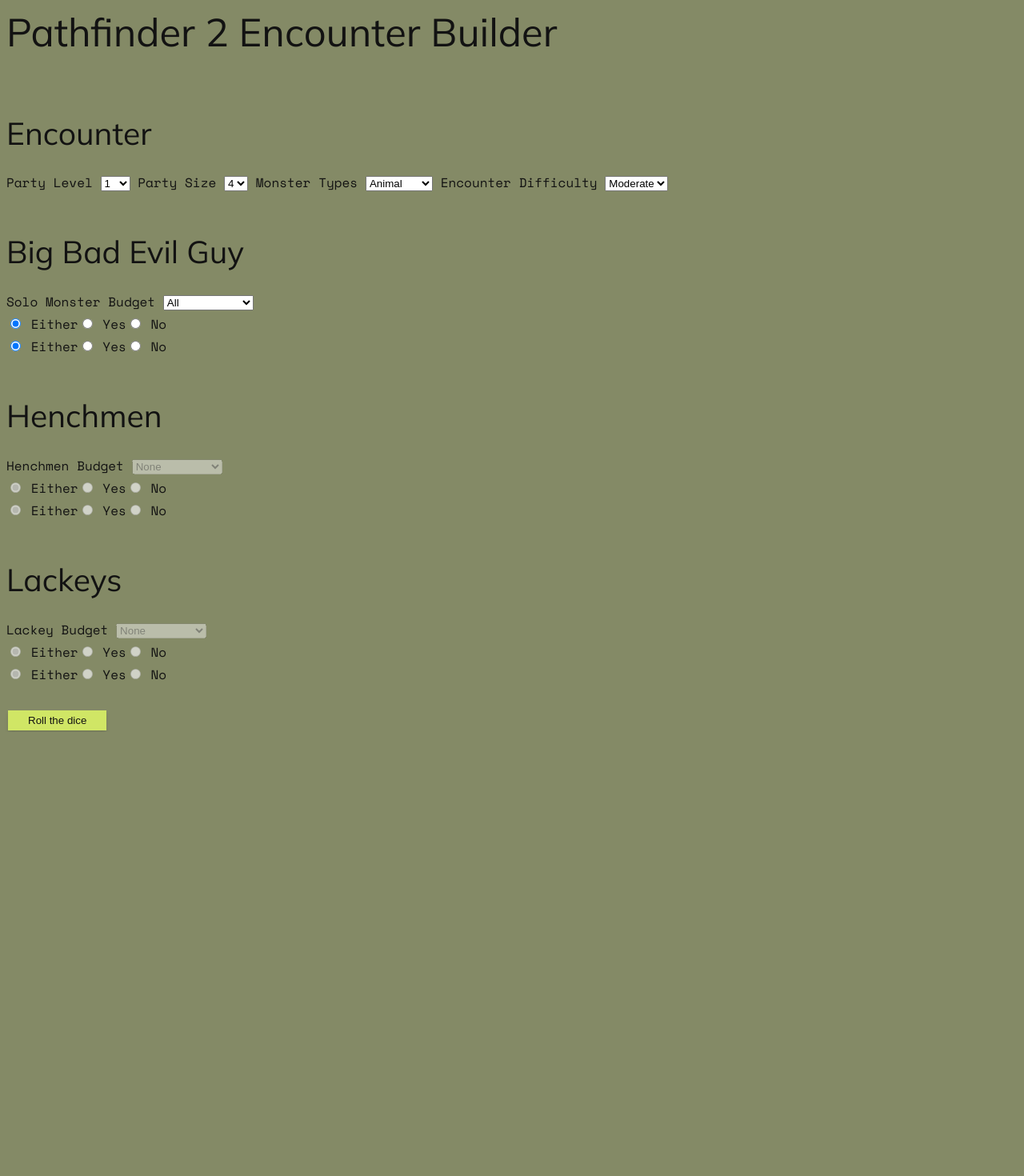
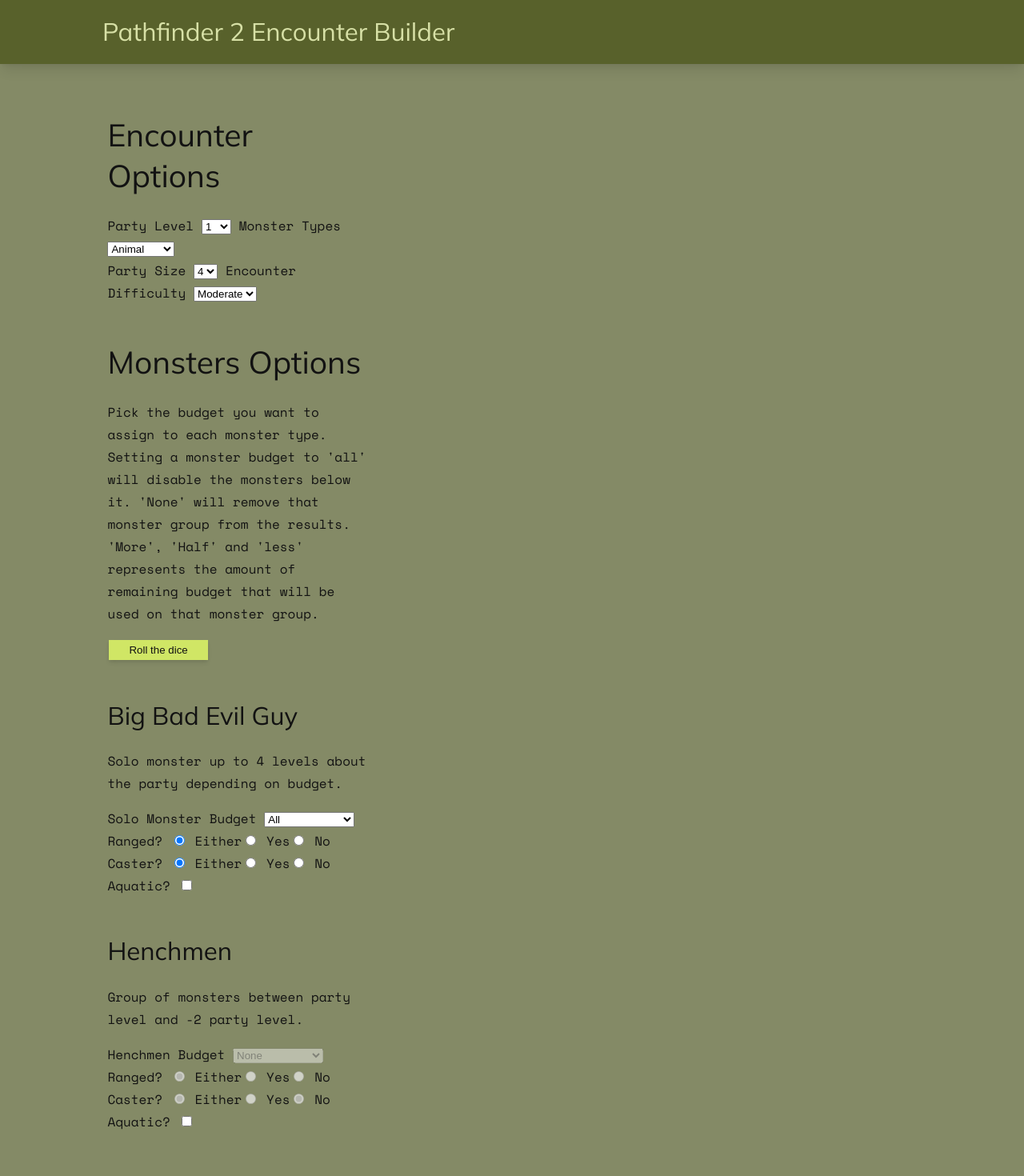
Before and after one commit to Naokotani/encounter-builder, a SvelteKit app in the folder frontend/: page / in a window 1280 px wide. Shown: the top 1470 px of the page at 80% size. Before the commit the page ends 915 px from the top, so only its background shows below. Built offline with nearby package versions, Linux system fonts and the light colour scheme; a web font is replaced by a local one.

Commit message:
Added styles and refactored into component scoped styles

```diff
--- a/frontend/src/lib/components/Monster.svelte
+++ b/frontend/src/lib/components/Monster.svelte
@@ -18,3 +18,21 @@
 	<li>alignment: {alignment}</li>
 	<li>type: {type}</li>
 </ul>
+
+<style>
+	h2 {
+		font-size: var(--h3);
+		margin: 0;
+		border-bottom: var(--line);
+	}
+
+	h3 {
+		margin: 0;
+		font-size: var(--h4);
+	}
+
+	a {
+		text-decoration: none;
+		color: var(--anchorColor);
+	}
+</style>
--- a/frontend/src/lib/components/Radio.svelte
+++ b/frontend/src/lib/components/Radio.svelte
@@ -19,6 +19,7 @@
 </script>
 
 <div role="radiogroup" >
+	<label for={type + options[0].value}>{type}</label>
   {#each options as {value, label}}
     <input
       class="sr-only"
--- a/frontend/src/routes/+layout.svelte
+++ b/frontend/src/routes/+layout.svelte
@@ -2,4 +2,58 @@
   import '../styles.css';
 </script>
 
-<slot />
+<div class="layout">
+	<nav>
+		<h1>Pathfinder 2 Encounter Builder</h1>
+	</nav>
+	<slot />
+</div>
+
+<style>
+	.layout {
+		padding: 1rem var(--containerPadding);
+		min-height: calc(100vh - var(--footerHeight));
+		margin-top: var(--headerHeight);
+	}
+
+nav a {
+  color: var(--headerText);
+  text-decoration: none;
+  font-size: var(--h5);
+}
+
+nav h1 {
+  color: var(--headerText);
+  font-size: var(--h3);
+  margin: 0;
+}
+
+nav li {
+	display: inline;
+}
+
+nav li + li {
+	margin-left: 1rem;
+}
+
+nav {
+  background: var(--darkGreen);
+  position: fixed;
+  top: 0;
+  left: 0;
+  right: 0;
+  width: 100%;
+  height: var(--headerHeight);
+  display: flex;
+  justify-content: space-between;
+  align-items: center;
+  z-index: 10;
+  -webkit-transition: all 500ms ease;
+  -moz-transition: all 500ms ease;
+  -o-transition: all 500ms ease;
+  transition: all 500ms ease;
+  box-shadow: var(--level-3);
+  padding: 0 var(--containerPadding) 0 var(--containerPadding);
+  box-sizing: border-box;
+}
+</style>
--- a/frontend/src/routes/+page.svelte
+++ b/frontend/src/routes/+page.svelte
@@ -98,8 +98,8 @@
 			party_size: formData.party_size,
 			monster_types: formData.monster_types,
 			budget: bbeg.budget,
-			is_caster: formData.bbeg_caster.toLowerCase(),
-			is_ranged: formData.bbeg_ranged.toLowerCase(),
+			is_caster: formData.bbeg.caster.toLowerCase(),
+			is_ranged: formData.bbeg.ranged.toLowerCase(),
 		});
 
 		const response = await fetch(`/monster?${params.toString()}`);
@@ -112,8 +112,8 @@
 			party_size: formData.party_size,
 			monster_types: formData.monster_types,
 			budget: hench.budget,
-			is_caster: formData.hench_caster.toLowerCase(),
-			is_ranged: formData.hench_ranged.toLowerCase(),
+			is_caster: formData.hench.caster.toLowerCase(),
+			is_ranged: formData.hench.ranged.toLowerCase(),
 		});
 
 		const response = await fetch(`/monster?${params.toString()}`);
@@ -126,8 +126,8 @@
 			party_size: formData.party_size,
 			monster_types: formData.monster_types,
 			budget: lackey.budget,
-			is_caster: formData.lackey_caster.toLowerCase(),
-			is_ranged: formData.lackey_ranged.toLowerCase(),
+			is_caster: formData.lackey.caster.toLowerCase(),
+			is_ranged: formData.lackey.ranged.toLowerCase(),
 		});
 
 		const response = await fetch(`/monster?${params.toString()}`);
@@ -178,12 +178,13 @@
 		type: "",
 	}
 </script>
-
-<h1>Pathfinder 2 Encounter Builder</h1>
+<div class="grid aside-left">
+	<div class="form">
 		<Form formData={formData} submit={handleSubmit} />
-
-<div style="float:right">
+	</div>
+	<div class="cards">
 		{#if bbeg_number !== 0}
+			<div class="card">
 				<Monster
 					url={bbeg.url}
 					level={bbeg.level}
@@ -194,9 +195,11 @@
 					type={bbeg.monster_type}
 					/>
 				<button on:click={newBbeg}>New Monster</button>
+			</div>
 		{/if}
 
 {#if hench_number !== 0}
+	<div class="card">
 		<Monster
 			url={hench.url}
 			name={hench.name}
@@ -207,9 +210,11 @@
 			type={hench.monster_type}
 			/>
 		<button on:click={newHench}>New Monster</button>
+	</div>
 {/if}
 
 {#if lackey_number !== 0}
+	<div class="card">
 		<Monster
 			url={lackey.url}
 			name={lackey.name}
@@ -220,5 +225,27 @@
 			type={lackey.monster_type}
 			/>
 		<button on:click={newLackey}>New Monster</button>
+	</div>
 {/if}
 	</div>
+</div>
+
+<style>
+.card p, h3, h4, h5 {
+	margin-top: 0;
+	margin-bottom: 0;
+}
+
+.card {
+	max-width: 30%;
+  background: var(--cardBg);
+  color: var(--cardText);
+  padding: 2rem;
+  border-radius: 3px;
+	margin-bottom: 1rem;
+}
+
+.cards {
+	margin-top: 3rem;
+}
+</style>
--- a/frontend/src/routes/Form.svelte
+++ b/frontend/src/routes/Form.svelte
@@ -70,27 +70,41 @@
 	}
 </script>
 
-<form on:submit|preventDefault={submit} style="width=50%; float: left;">
-	<h2>Encounter</h2>
+<form on:submit|preventDefault={submit} style="width=30%;">
+	<h2>Encounter Options</h2>
+	<div>
 	<Select label="Party Level" options={levels} bind:value={formData.level}/>
+	<Select
+		label="Monster Types"
+		options={monsterTypes}
+		selected={0}
+		bind:value={formData.monster_types}/>
+	</div>
+	<div>
 	<Select
 		label="Party Size"
 		options={partySize}
 		selected={3}
 		bind:value={formData.party_size}/>
-
-	<Select
-		label="Monster Types"
-		options={monsterTypes}
-		selected={0}
-		bind:value={formData.monster_types}/>
 	<Select
 		label="Encounter Difficulty"
 		options={encounterDifficulty}
 		selected={2}
 		bind:value={formData.difficulty}/>
+	<br/>
 
-	<h2>Big Bad Evil Guy</h2>
+	</div>
+	<h2>Monsters Options</h2>
+	<p class="instructions">
+		Pick the budget you want to assign to each monster type.
+		Setting a monster budget to 'all' will disable the monsters
+		below it. 'None' will remove that monster group from the
+		results. 'More', 'Half' and 'less' represents the amount of
+		remaining budget that will be used on that monster group.
+	</p>
+	<button type="submit">Roll the dice</button>
+	<h3>Big Bad Evil Guy</h3>
+	<p class="instructions">Solo monster up to 4 levels about the party depending on budget.</p>
 	<Select
 		label="Solo Monster Budget"
 		options={monsterBudget}
@@ -98,14 +112,19 @@
 	<br/>
 	<Radio
 		options={eitherBools}
-		type="lackey"
+		type="Ranged?"
 		bind:userSelected={formData.bbeg.ranged}/>
 	<Radio
 		options={eitherBools}
-		type="lackey"
+		type="Caster?"
 		bind:userSelected={formData.bbeg.caster}/>
+<label>
+	Aquatic?
+	<input type="checkbox" bind:checked={formData.bbeg.aquatic} />
+</label>
 
-	<h2>Henchmen</h2>
+	<h3>Henchmen</h3>
+	<p class="instructions">Group of monsters between party level and -2 party level.</p>
 	<Select
 		label="Henchmen Budget"
 		bind:disabled={disabled}
@@ -114,17 +133,22 @@
 	<br/>
 	<Radio
 		options={eitherBools}
-		type="lackey"
+		type="Ranged?"
 		bind:disabled={disabled}
 		bind:userSelected={formData.hench.ranged}/>
 
 	<Radio
 		options={eitherBools}
-		type="lackey"
+		type="Caster?"
 		bind:disabled={disabled}
 		bind:userSelected={formData.hench.caster}/>
+	<label>
+		Aquatic?
+		<input type="checkbox" bind:checked={formData.hench.aquatic} />
+	</label>
 
-	<h2>Lackeys</h2>
+	<h3>Lackeys</h3>
+	<p class="instructions">Group of weaker monsters that are party level -3 or -4.</p>
 	<Select
 		label="Lackey Budget"
 		bind:disabled={disabledLackey}
@@ -133,14 +157,23 @@
 	<Radio
 		options={eitherBools}
 		bind:disabled={disabledLackey}
-		type="lackey"
+		type="Ranged?"
 		bind:userSelected={formData.lackey.ranged}/>
 	<Radio
 		options={eitherBools}
 		bind:disabled={disabledLackey}
-		type="lackey"
+		type="Caster?"
 		bind:userSelected={formData.lackey.caster}/>
+	<label>
+		Aquatic?
+		<input type="checkbox" bind:checked={formData.lackey.aquatic} />
+	</label>
 
 	<br/>
-	<button type="submit">Roll the dice</button>
 </form>
+
+<style>
+	.instructions {
+		max-width: 30rem;
+	}
+</style>
--- a/frontend/src/styles.css
+++ b/frontend/src/styles.css
@@ -21,6 +21,7 @@
   --lineColor: var(--purple);
   --headerText: var(--beige);
   --cardBg: var(--darkBeige);
+	--anchorColor: var(--darkGrey);
 
   /*Styles*/
   --line: solid 2px var(--lineColor);
@@ -85,79 +86,6 @@
 
 small, .text_small {font-size: var(--smallText);}
 
-.layout {
-  padding: 1rem var(--containerPadding);
-  min-height: calc(100vh - var(--footerHeight));
-}
-
-header nav {
-  background: var(--darkGreen);
-  position: fixed;
-  top: 0;
-  left: 0;
-  right: 0;
-  width: 100%;
-  height: var(--headerHeight);
-  display: flex;
-  justify-content: space-between;
-  align-items: center;
-  z-index: 10;
-  -webkit-transition: all 500ms ease;
-  -moz-transition: all 500ms ease;
-  -o-transition: all 500ms ease;
-  transition: all 500ms ease;
-  box-shadow: var(--level-3);
-  padding: 0 var(--containerPadding) 0 var(--containerPadding);
-  box-sizing: border-box;
-}
-
-header nav a {
-  color: var(--headerText);
-  text-decoration: none;
-  font-size: var(--h5);
-}
-
-header nav h1 {
-  color: var(--headerText);
-  font-size: var(--h3);
-  margin: 0;
-}
-
-header nav li {
-	display: inline;
-}
-
-
-header nav li + li {
-	margin-left: 1rem;
-}
-
-table {
-  border-collapse: collapse;
-  margin-bottom: 1rem;
-  border: var(--line);
-  box-shadow: var(--level-3);
-}
-td,
-th {
-  padding: 10px 20px;
-}
-
-tr.header {
-	background: var(--darkGreen);
-	color: var(--lightGreen);
-}
-
-tr.green {
-	background: var(--lightGreen);
-}
-
-tr.beige {
-	background: var(--darkBeige);
-}
-
-
-
 button {
   --buttonColor: var(--yellow);
   appearance: none;
@@ -182,35 +110,6 @@
   margin: 2px;
 }
 
-.splash-image img {
-	width: 100%
-}
-
-.splash-image {
-	margin-top: var(--headerHeight);
-	width: 100%;
-	height: calc(100vh - var(--headerHeight));
-	overflow: hidden;
-}
-
-.splash-quote-one {
-	font-family: var(--quoteFont);
-	position: absolute;
-	top: 275px;
-	left: 4%;
-	z-index: 5;
-	font-size: var(--h1);
-}
-
-.splash-quote-two {
-	font-family: var(--quoteFont);
-	position: absolute;
-	top: 350px;
-	right: 5%;
-	z-index: 5;
-	width: 300px;
-}
-
 button.cancel {
   --buttonColor: var(--danger);
   --textColor: var(--white);
@@ -222,25 +121,6 @@
 
 aside img {
 	max-width: 100%;
-}
-
-img.banner {
-	width: 100%;
-	border-radius: 5px;
-	margin: 2rem 0 2rem 0;
-}
-
-.unit-form div {
-	margin-bottom: 0.5rem;
-}
-
-.unit-form {
-	height: auto;
-}
-
-.unit-form input {
-	background: var(--lightGreen);
-	border-radius: 3px;
 }
 
 .grid {
@@ -275,16 +155,3 @@
 .cols-4 {
     --gridCols: 4;
 }
-
-.card p, h3, h4, h5 {
-	margin-top: 0;
-	margin-bottom: 0;
-}
-
-.card {
-  background: var(--cardBg);
-  color: var(--cardText);
-  padding: 2rem;
-  border-radius: 3px;
-  border: var(--line);
-}
```
Lines whose indentation alone changed are shown as unchanged.
